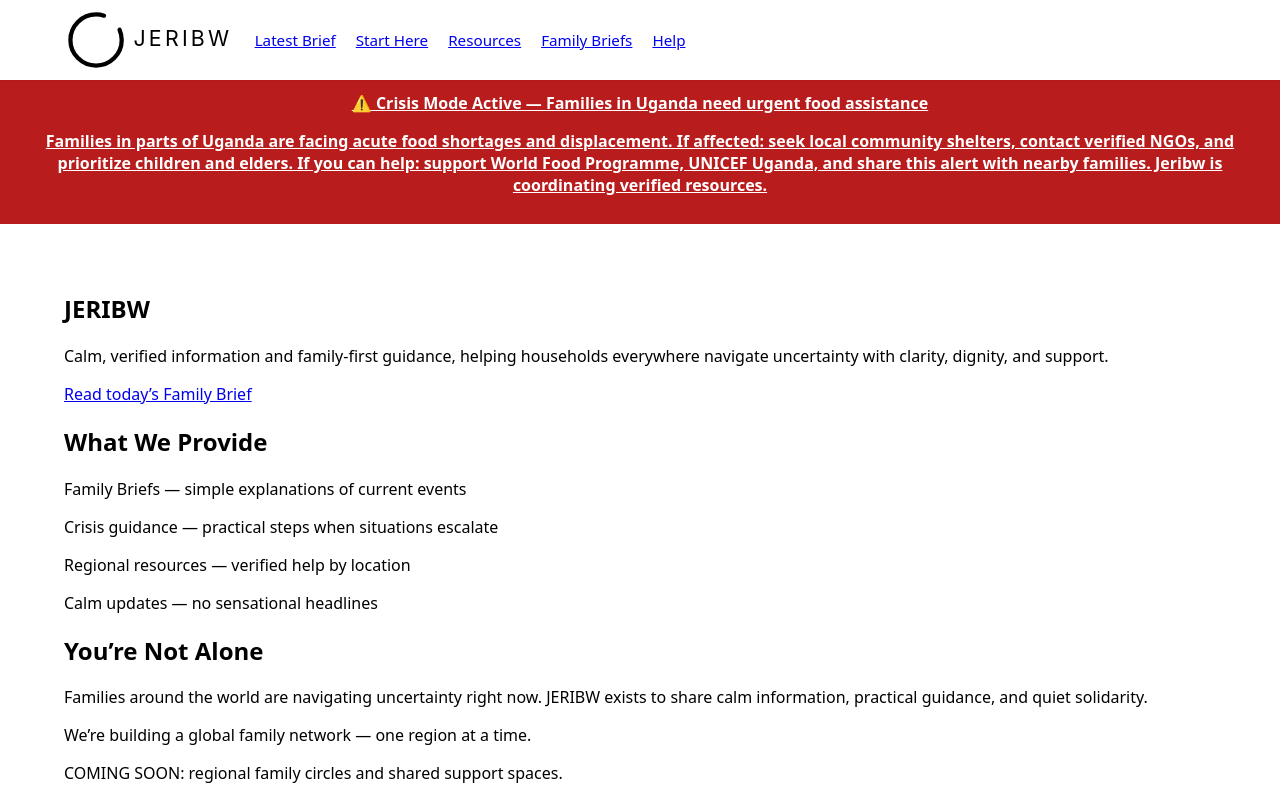
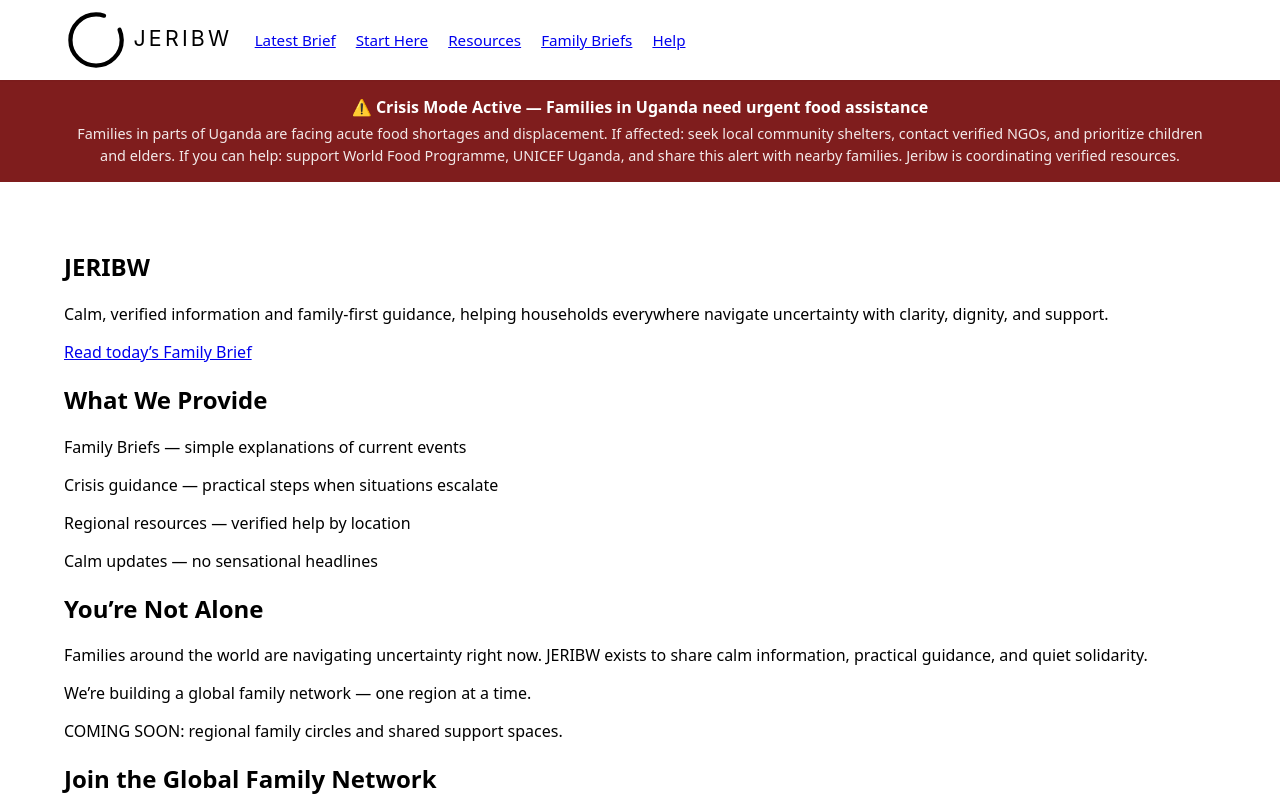
Before and after one commit to Jeribw-Foundation/jeribw, a Next.js app: page / in a window 1280 px wide. Shown: the top 800 px of the page. Built offline with nearby package versions, Linux system fonts and the light colour scheme.

Commit message:
Polish Crisis Alert banner layout and typography

```diff
--- a/components/CrisisAlert.tsx
+++ b/components/CrisisAlert.tsx
@@ -5,19 +5,29 @@ export default function CrisisAlert() {
   if (!crisisActive) return null;
 
   return (
-    <div style={{ background: "#b91c1c" }}>
+    <div
+      style={{
+        background: "#7f1d1d",
+        color: "white",
+        padding: "1rem 0",
+      }}
+    >
       <div
-        className="container"
         style={{
-          color: "white",
-          padding: "12px 1.5rem",
+          maxWidth: "72rem",
+          margin: "0 auto",
+          padding: "0 1.5rem",
           textAlign: "center",
-          fontWeight: "600",
         }}
       >
-        <Link href="/crisis" style={{ color: "white", textDecoration: "underline" }}>
-          ⚠️ {crisisHeadline}
-          <p>{crisisDetails}</p>
+        <Link href="/crisis" style={{ color: "white", textDecoration: "none" }}>
+          <strong style={{ display: "block", marginBottom: "0.25rem" }}>
+            ⚠️ {crisisHeadline}
+          </strong>
+
+          <span style={{ fontSize: "0.9rem", opacity: 0.9 }}>
+            {crisisDetails}
+          </span>
         </Link>
       </div>
     </div>
```
